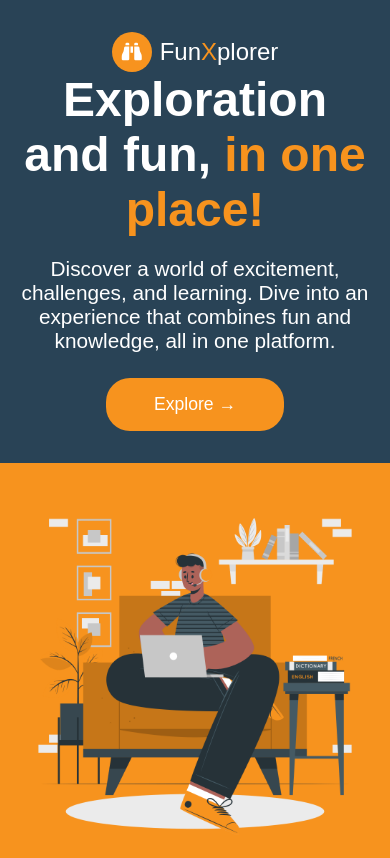
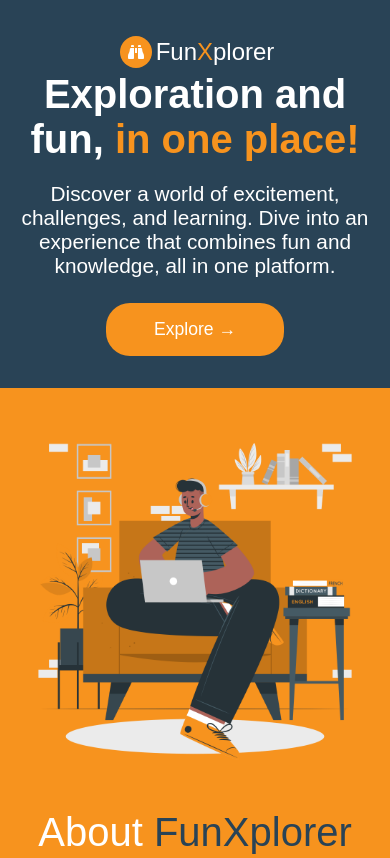
Before and after one commit to Olulanke-Mainasara/FunXplorer, a plain HTML site: page index.html in a window 390 px wide. Shown: the top 858 px of the page. Drawn offline with Linux system fonts and the light colour scheme.

Commit message:
little tweak

```diff
--- a/styles/landing.css
+++ b/styles/landing.css
@@ -536,12 +536,20 @@ footer > p {
 }
 
 @media screen and (max-width: 767px) {
+  #hero-text > div {
+    gap: 0;
+  }
+  #logo {
+    scale: 0.8;
+  }
+
   #hero-text > div > h2 {
     font-size: 1.5rem;
   }
 
   #hero-text > h1 {
-    font-size: 3rem;
+    font-size: 2.5rem;
+    max-width: 360px;
   }
 
   #about-us > img {
```
